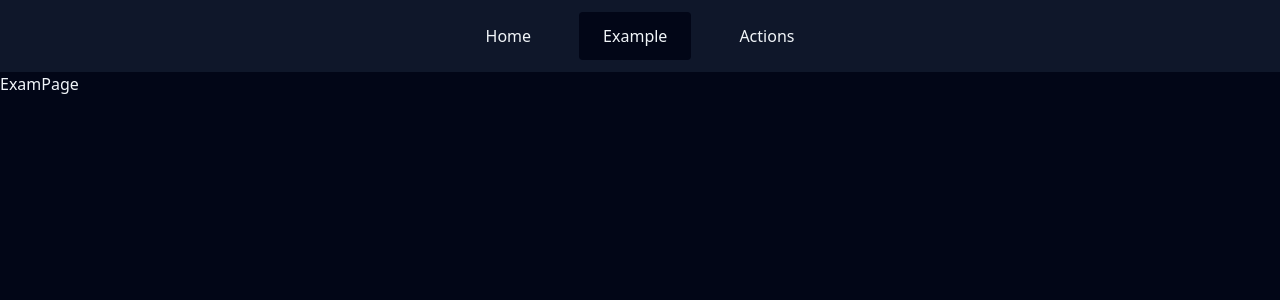
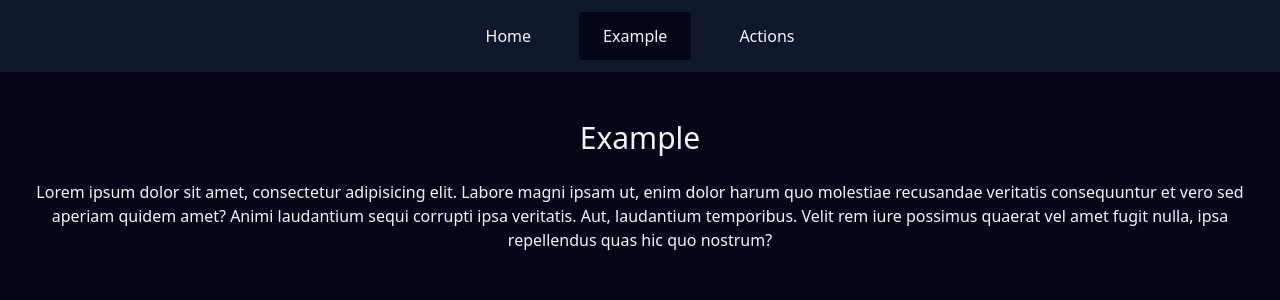
Before and after one commit to FarzadVav/React-Loaders, a React (Vite) app: page /example in a window 1280 px wide. Shown: the top 300 px of the page. Built offline with nearby package versions, Linux system fonts and the light colour scheme; no server answers.

Commit message:
add useLoadingEffect to pages

```diff
--- a/src/index.scss
+++ b/src/index.scss
@@ -21,6 +21,18 @@
   .active-link {
     @extend .link;
     @apply bg-slate-950;
+  }
+
+  .wrapper {
+    @apply w-full flex flex-col justify-center items-center py-12 px-6;
+
+    h1 {
+      @apply text-3xl;
+    }
+
+    p {
+      @apply text-center mt-6;
+    }
   }
 }
 
--- a/src/pages/Actions.tsx
+++ b/src/pages/Actions.tsx
@@ -12,7 +12,17 @@ const Actions = () => {
       .finally(() => cl())
   })
 
-  return <div>Actions</div>
+  return (
+    <div className="wrapper">
+      <h1>Actions</h1>
+      <p>
+        Lorem ipsum dolor sit amet, consectetur adipisicing elit. Labore magni ipsam ut, enim dolor
+        harum quo molestiae recusandae veritatis consequuntur et vero sed aperiam quidem amet? Animi
+        laudantium sequi corrupti ipsa veritatis. Aut, laudantium temporibus. Velit rem iure
+        possimus quaerat vel amet fugit nulla, ipsa repellendus quas hic quo nostrum?
+      </p>
+    </div>
+  )
 }
 
 export default Actions
--- a/src/pages/ExamPage.tsx
+++ b/src/pages/ExamPage.tsx
@@ -12,7 +12,17 @@ const ExamPage = () => {
       .finally(() => cl())
   })
 
-  return <div>ExamPage</div>
+  return (
+    <div className="wrapper">
+      <h1>Example</h1>
+      <p>
+        Lorem ipsum dolor sit amet, consectetur adipisicing elit. Labore magni ipsam ut, enim dolor
+        harum quo molestiae recusandae veritatis consequuntur et vero sed aperiam quidem amet? Animi
+        laudantium sequi corrupti ipsa veritatis. Aut, laudantium temporibus. Velit rem iure
+        possimus quaerat vel amet fugit nulla, ipsa repellendus quas hic quo nostrum?
+      </p>
+    </div>
+  )
 }
 
 export default ExamPage
--- a/src/pages/Home.tsx
+++ b/src/pages/Home.tsx
@@ -12,7 +12,17 @@ const Home = () => {
       .finally(() => cl())
   })
 
-  return <div>Home</div>
+  return (
+    <div className="wrapper">
+      <h1>Home</h1>
+      <p>
+        Lorem ipsum dolor sit amet, consectetur adipisicing elit. Labore magni ipsam ut, enim dolor
+        harum quo molestiae recusandae veritatis consequuntur et vero sed aperiam quidem amet? Animi
+        laudantium sequi corrupti ipsa veritatis. Aut, laudantium temporibus. Velit rem iure
+        possimus quaerat vel amet fugit nulla, ipsa repellendus quas hic quo nostrum?
+      </p>
+    </div>
+  )
 }
 
 export default Home
```
